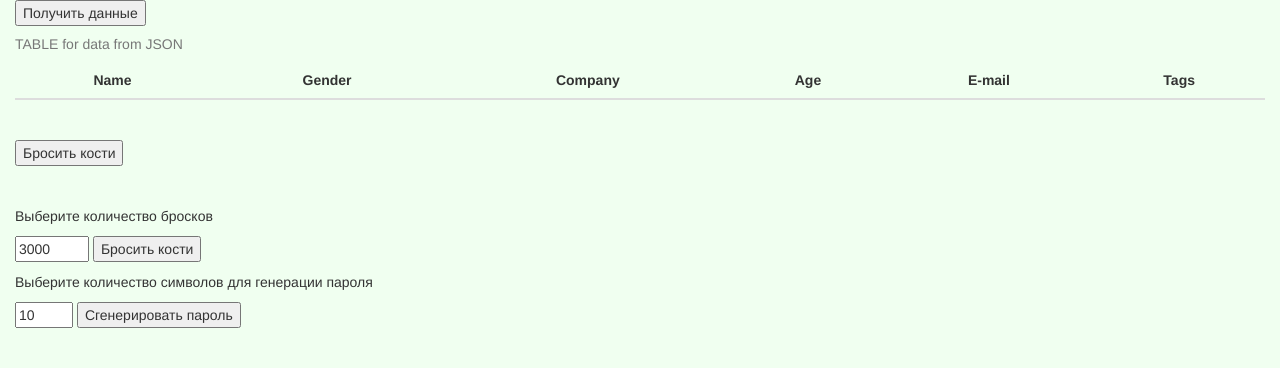
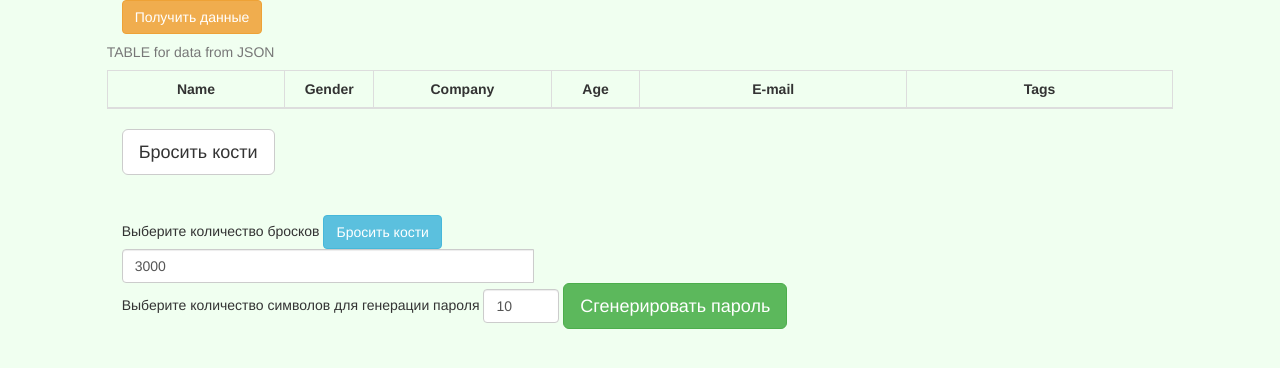
Before and after one commit to koshmaymm/03.03, a website: page index.html in a window 1280 px wide. Drawn offline with nearby package versions, Linux system fonts and the light colour scheme.

Commit message:
add styles to buttons and forms

```diff
--- a/index.html
+++ b/index.html
@@ -1,66 +1,88 @@
 <!DOCTYPE html>
-	<html>
+	<html lang="en">
 	<head>
 		<meta charset="UTF-8">
 		<meta http-equiv="X-UA-Compatible" content="IE=edge">
-		<meta name="viewport" content="width=device-width, initial-scale=1">
 
+		<meta name="viewport" content="width=device-width, initial-scale=1, maximum-scale=1, user-scalable=no">
 		<title>!!!</title>
 
 		<!-- Latest compiled and minified CSS -->
 		<link rel="stylesheet" href="https://maxcdn.bootstrapcdn.com/bootstrap/3.3.7/css/bootstrap.min.css" integrity="sha384-BVYiiSIFeK1dGmJRAkycuHAHRg32OmUcww7on3RYdg4Va+PmSTsz/K68vbdEjh4u" crossorigin="anonymous">
-		<!-- Optional theme -->
-		<link rel="stylesheet" href="https://maxcdn.bootstrapcdn.com/bootstrap/3.3.7/css/bootstrap-theme.min.css" integrity="sha384-rHyoN1iRsVXV4nD0JutlnGaslCJuC7uwjduW9SVrLvRYooPp2bWYgmgJQIXwl/Sp" crossorigin="anonymous">
-		<!-- Latest compiled and minified JavaScript -->
-		<script src="https://maxcdn.bootstrapcdn.com/bootstrap/3.3.7/js/bootstrap.min.js" integrity="sha384-Tc5IQib027qvyjSMfHjOMaLkfuWVxZxUPnCJA7l2mCWNIpG9mGCD8wGNIcPD7Txa" crossorigin="anonymous"></script>
+
 		<link href="style.css" rel="stylesheet">
 
 	</head>
 		<body>
 		<div class="container-fluid">
-			<input type="button" id="but" value="Получить данные"/>
-			<table  class="table table-hover">
+				<div class="row">
+				<div class="col-md-1"></div>
+						<div class="col-md-10">
+							<input type="button" id="but" class="btn btn-warning" value="Получить данные"/>
+							<div class="row">
+							<table  class="table table-bordered table-striped table-hover">
 							<caption>TABLE for data from JSON</caption>
 
 								<thead>
 									<tr>
-						<th>Name</th><th>Gender</th><th>Company</th><th>Age</th><th class="mail">E-mail</th><th class="mail">Tags</th>
+										<th class="col-md-2">Name</th>
+										<th class="col-md-1">Gender</th>
+										<th class="col-md-2">Company</th>
+										<th class="col-md-1">Age</th>
+										<th class="mail col-md-3">E-mail</th>
+										<th class="mail col-md-3">Tags</th>
 									</tr>
 								</thead>
 
 								<tbody id="tableId">
 								</tbody>
 							</table>
-			<br />
-			<input type="button" id="bones" value="Бросить кости"/>
+							</div>
+						</div>
+				<div class="col-md-1"></div>
+				</div>
+
+			<div class="row">
+			<div class="col-md-1"></div>
+				<div class="col-md-10">
+				<div class="input-group">
+				<input type="button" id="bones" class="btn btn-default btn-lg" value="Бросить кости"/>
 				<div id="bonesExit"></div>
 				<br /><br />
-			<form action="script.js">
-				<p>Выберите количество бросков</p>
-				<p><input id="idNumberCast" type="number" step="200" value="3000" name="num" min="1000" max="5000">
-				<input type="button" id="bonesStatistics" value="Бросить кости"/>
+				<form class="form-inline" action="script.js">
+					<p>Выберите количество бросков
+					<input id="idNumberCast" class="form-control" type="number" step="200" value="3000" name="num" min="1000" max="5000">
+					<input type="button" id="bonesStatistics" class="btn btn-info" value="Бросить кости"/>
 					</p>
 						<ul id="list">
 
 						</ul>
 				</form>
-
-			<form action="script.js">
-				<p>Выберите количество символов для генерации пароля</p>
-				<p><input id="inputPassword" type="number" value="10" name="inputPassword" min="10" max="25">
-				<input type="button" id="buttonPassword" value="Сгенерировать пароль"/>
+				</div>
+				</div>
+			<div class="col-md-1"></div>
+			</div>
+			<div class="row">
+			<div class="col-md-1"></div>
+				<div class="col-md-10">
+				<form class="form-inline" action="script.js">
+					<p>Выберите количество символов для генерации пароля
+					<input id="inputPassword" class="form-control" type="number" value="10" name="inputPassword" min="10" max="25">
+					<input type="button" id="buttonPassword" class="btn btn-success btn-lg" value="Сгенерировать пароль"/>
 					</p>
 						<ul id="listPassword">
 
 						</ul>
 				</form>
 				</div>
+			<div class="col-md-1"></div>
+			</div>
+		</div>
 
 					<script src="script.js"></script>
 
 					<!-- jQuery (necessary for Bootstrap's JavaScript plugins) -->
 					<script src="https://ajax.googleapis.com/ajax/libs/jquery/1.12.4/jquery.min.js"></script>
-					<!-- Include all compiled plugins (below), or include individual files as needed -->
-					<script src="js/bootstrap.min.js"></script>
+
 		</body>
 	</html>
```
Lines whose indentation alone changed are shown as unchanged.
